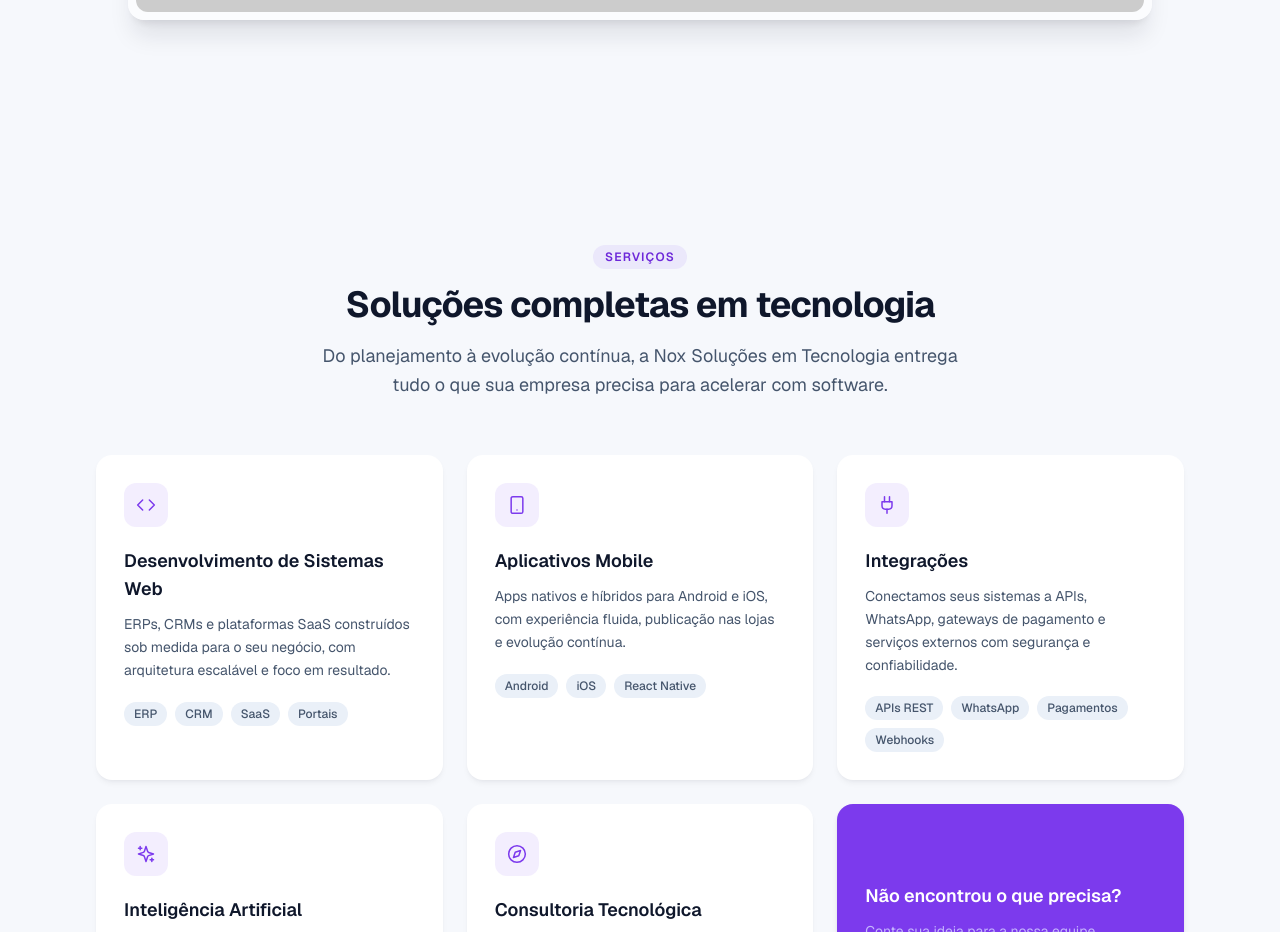
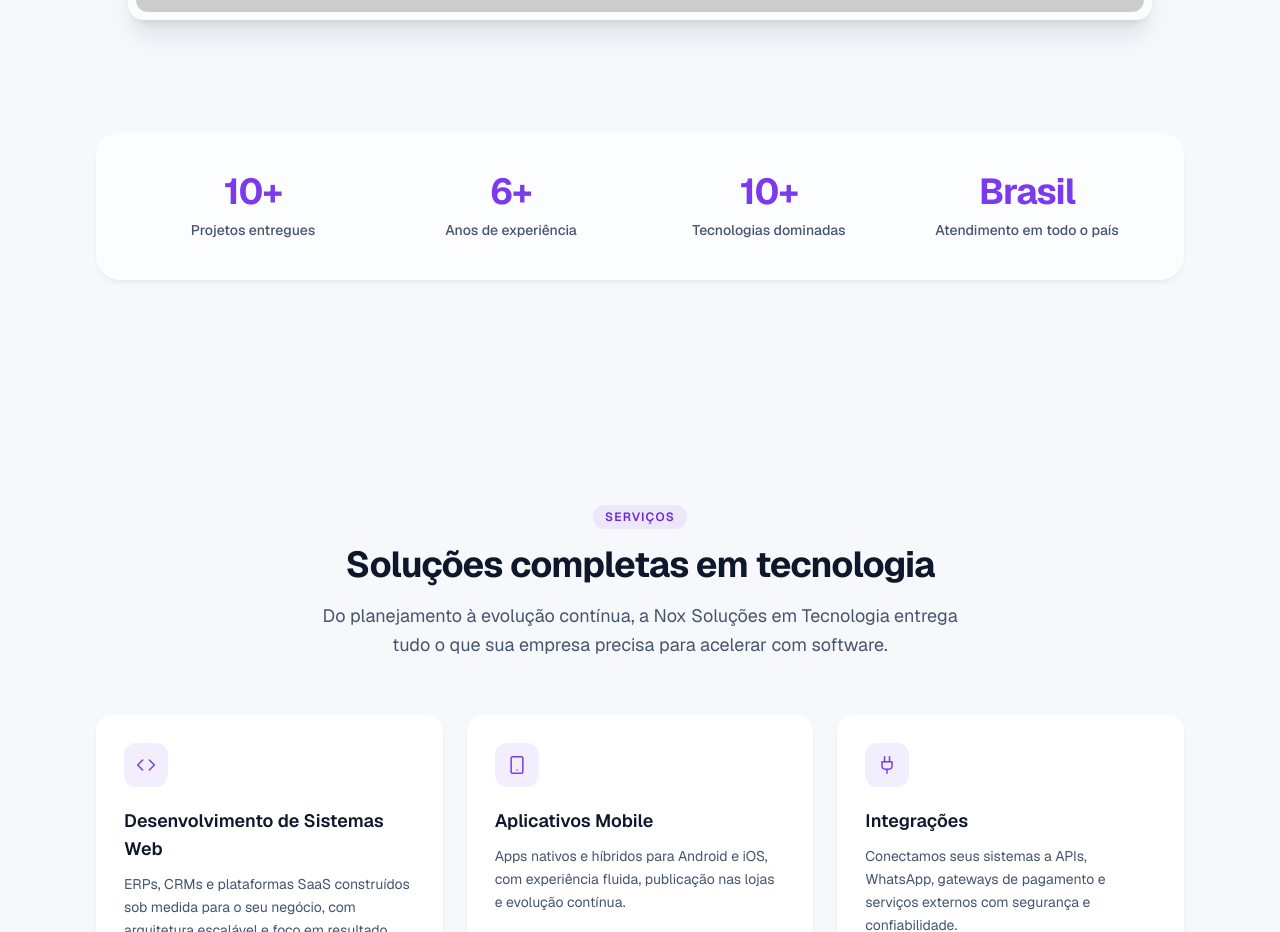
Before and after one commit to lucaskaiut/noxsolucoes, a Next.js app: page / in a window 1280 px wide. Shown: the part 1251-2183 px from the top of the page. Built offline with nearby package versions, Linux system fonts and the light colour scheme.

Commit message:
feat: adiciona secao de estatisticas apos o hero

```diff
--- a/src/app/page.tsx
+++ b/src/app/page.tsx
@@ -8,6 +8,7 @@
 import { Hero } from "@/components/sections/hero";
 import { Process } from "@/components/sections/process";
 import { Services } from "@/components/sections/services";
+import { Stats } from "@/components/sections/stats";
 import { Technologies } from "@/components/sections/technologies";
 import { Testimonials } from "@/components/sections/testimonials";
 
@@ -24,6 +25,7 @@
       <Header />
       <main id="conteudo" className="flex-1">
         <Hero />
+        <Stats />
         <Services />
         <Differentials />
         <Process />
--- /dev/null
+++ b/src/components/sections/stats.tsx
@@ -0,0 +1,33 @@
+import { Container } from "@/components/ui/container";
+import { technologies } from "@/lib/data";
+import { site } from "@/lib/site";
+
+const yearsOfExperience = new Date().getFullYear() - site.foundingYear;
+
+const stats = [
+  { value: "10+", label: "Projetos entregues" },
+  { value: `${yearsOfExperience}+`, label: "Anos de experiência" },
+  { value: `${technologies.length}+`, label: "Tecnologias dominadas" },
+  { value: "Brasil", label: "Atendimento em todo o país" },
+];
+
+export function Stats() {
+  return (
+    <section aria-label="Números da Nox Soluções em Tecnologia" className="pb-20 sm:pb-28">
+      <Container>
+        <dl className="grid grid-cols-2 gap-6 rounded-3xl bg-white/70 px-6 py-10 shadow-md shadow-slate-900/5 backdrop-blur sm:px-10 lg:grid-cols-4">
+          {stats.map((stat) => (
+            <div key={stat.label} className="text-center">
+              <dd className="text-3xl font-bold tracking-tight text-brand-600 sm:text-4xl">
+                {stat.value}
+              </dd>
+              <dt className="mt-2 text-sm font-medium text-slate-600">
+                {stat.label}
+              </dt>
+            </div>
+          ))}
+        </dl>
+      </Container>
+    </section>
+  );
+}
```
